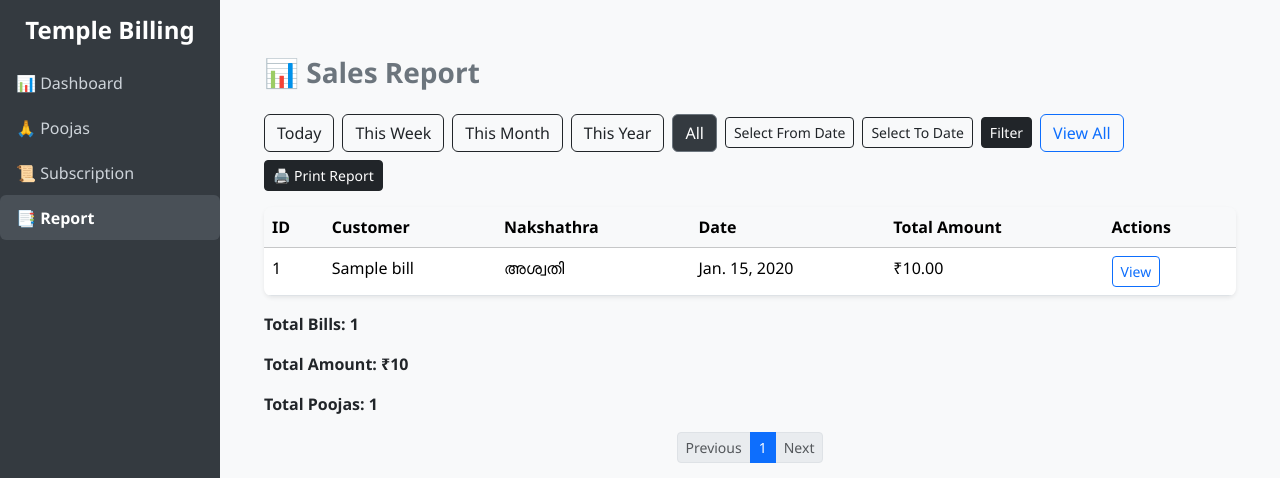
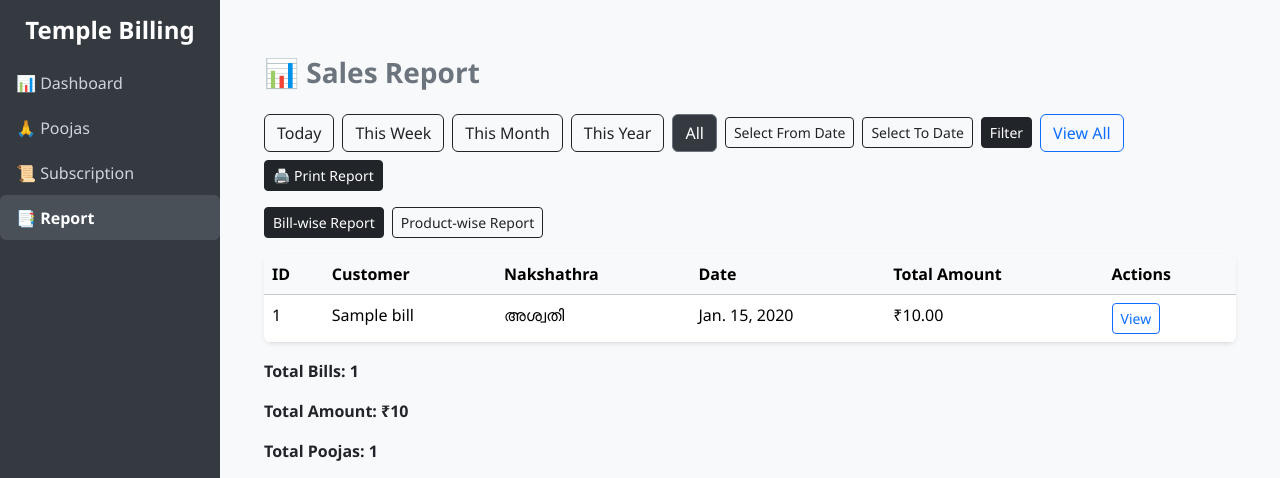
Before and after one commit to Achujozef/Billing-Web, a Django app: page /report/ in a window 1280 px wide. Shown: the top 478 px of the page. Run offline with Django 5.2, Linux system fonts and the light colour scheme; a user stored in the database is signed in; tables that the repository leaves empty hold one stand-in row (values such as "Sample post").

Commit message:
Report Updated with produuct report

```diff
--- a/billing/templates/billing/dashboard.html
+++ b/billing/templates/billing/dashboard.html
@@ -92,7 +92,7 @@
     </div> {% endcomment %}
     <!-- Customer Name Input -->
 <div class="mb-3 position-relative">
-  <label class="form-label fw-bold">Customer Name</label>
+  <label class="form-label fw-bold">പേര്</label>
   <input type="text" id="cust-name" class="form-control" placeholder="Enter Customer Name">
   <div id="customer_suggestions" class="list-group position-absolute w-100 shadow-sm d-none"
        style="z-index:1000; max-height:200px; overflow-y:auto;"></div>
@@ -100,7 +100,7 @@
 
 
     <div class="mb-4">
-      <label class="form-label fw-medium">Nakshathra</label>
+      <label class="form-label fw-medium">നക്ഷത്രം</label>
       <select id="nakshathra" class="form-select form-select-lg" style="height:55px; font-size:1.1rem;">
         <option value="">Select Nakshathra</option>
         {% for nk, val in NAKSHATHRA_CHOICES %}
--- a/billing/templates/billing/report.html
+++ b/billing/templates/billing/report.html
@@ -59,10 +59,22 @@
   <!-- Print Button -->
   <button class="btn btn-dark btn-sm" onclick="printReport()">🖨️ Print Report</button>
 </div>
+<div class="d-flex gap-2 mb-3">
+  <a href="?report=bill{% if filter_option %}&filter={{ filter_option }}{% endif %}{% if start_date %}&start_date={{ start_date }}{% endif %}{% if end_date %}&end_date={{ end_date }}{% endif %}"
+     class="btn btn-sm {% if report_type == 'bill' %}btn-dark{% else %}btn-outline-dark{% endif %}">
+     Bill-wise Report
+  </a>
+
+  <a href="?report=product{% if filter_option %}&filter={{ filter_option }}{% endif %}{% if start_date %}&start_date={{ start_date }}{% endif %}{% if end_date %}&end_date={{ end_date }}{% endif %}"
+     class="btn btn-sm {% if report_type == 'product' %}btn-dark{% else %}btn-outline-dark{% endif %}">
+     Product-wise Report
+  </a>
+</div>
 
   <!-- Bill Table -->
    <div id="printArea">
   <div class="table-responsive shadow-sm rounded-3 overflow-hidden">
+    {% if report_type == "bill" %}
     <table class="table table-hover mb-0">
       <thead class="table-light" style="position: sticky; top: 0; z-index: 1;">
         <tr>
@@ -105,13 +117,51 @@
 </tbody>
 
     </table>
-  </div>
+      </div>
   <!-- Totals for Print -->
   <div class="mt-3 fw-bold">
     <p>Total Bills: {{ total_bills }}</p>
     <p>Total Amount: ₹{{ total_amount }}</p>
     <p>Total Poojas: {{ total_poojas }}</p>
   </div>
+    {% endif %}
+    {% if report_type == "product" %}
+<div id="printArea">
+  <div class="table-responsive shadow-sm rounded-3 overflow-hidden">
+    <table class="table table-hover mb-0">
+      <thead class="table-light">
+        <tr>
+          <th>#</th>
+          <th>Product (Pooja)</th>
+          <th>Quantity</th>
+          <th>Total Amount</th>
+        </tr>
+      </thead>
+      <tbody>
+        {% for p in products %}
+        <tr>
+          <td>{{ forloop.counter }}</td>
+          <td>{{ p.pooja_name }}</td>
+          <td>{{ p.quantity }}</td>
+          <td>₹{{ p.total }}</td>
+        </tr>
+        {% empty %}
+        <tr>
+          <td colspan="4" class="text-center text-muted">No products found.</td>
+        </tr>
+        {% endfor %}
+      </tbody>
+    </table>
+  </div>
+  <div class="mt-3 fw-bold">
+    <p>Total Products: {{ total_products }}</p>
+    <p>Total Quantity: {{ total_quantity }}</p>
+    <p>Total Amount: ₹{{ total_amount }}</p>
+  </div>
+</div>
+{% endif %}
+
+
 </div>
 
 
--- a/billing/views.py
+++ b/billing/views.py
@@ -400,6 +400,63 @@ def mark_cycle_done(request):
             return JsonResponse({"success": False, "error": str(e)})
     return JsonResponse({"success": False, "error": "Invalid request"})
 
+# @login_required(login_url="login")
+# def report_view(request):
+#     filter_option = request.GET.get("filter")
+#     start_date = request.GET.get("start_date")
+#     end_date = request.GET.get("end_date")
+#     view_mode = request.GET.get("view")
+#     page = int(request.GET.get("page", 1))
+
+#     today = timezone.now().date()
+#     bills_qs = Bill.objects.prefetch_related("poojas").all().order_by("-date")
+
+#     # Filtering
+#     if filter_option:
+#         if filter_option == "today":
+#             bills_qs = bills_qs.filter(date=today)
+#         elif filter_option == "week":
+#             start_week = today - timedelta(days=today.weekday())
+#             bills_qs = bills_qs.filter(date__gte=start_week, date__lte=today)
+#         elif filter_option == "month":
+#             bills_qs = bills_qs.filter(date__year=today.year, date__month=today.month)
+#         elif filter_option == "year":
+#             bills_qs = bills_qs.filter(date__year=today.year)
+#         elif filter_option == "custom" and start_date and end_date:
+#             try:
+#                 start = datetime.strptime(start_date, "%Y-%m-%d").date()
+#                 end = datetime.strptime(end_date, "%Y-%m-%d").date()
+#                 bills_qs = bills_qs.filter(date__gte=start, date__lte=end)
+#             except ValueError:
+#                 pass
+
+#     # Pagination or All
+#     if view_mode == "all":
+#         bills = bills_qs
+#         page_obj = None
+#     else:
+#         paginator = Paginator(bills_qs, 20)
+#         page_obj = paginator.get_page(page)
+#         bills = page_obj.object_list
+
+#     # Totals
+#     total_bills = bills_qs.count()
+#     total_amount = bills_qs.aggregate(Sum("total_amount"))["total_amount__sum"] or 0
+#     total_poojas = sum(bill.poojas.count() for bill in bills_qs)
+
+#     context = {
+#         "bills": bills,
+#         "total_bills": total_bills,
+#         "total_amount": total_amount,
+#         "total_poojas": total_poojas,
+#         "filter_option": filter_option or "",
+#         "start_date": start_date or "",
+#         "end_date": end_date or "",
+#         "page_obj": page_obj,
+#         "view_mode": view_mode or "",
+#     }
+#     return render(request, "billing/report.html", context)
+
 @login_required(login_url="login")
 def report_view(request):
     filter_option = request.GET.get("filter")
@@ -407,6 +464,7 @@ def report_view(request):
     end_date = request.GET.get("end_date")
     view_mode = request.GET.get("view")
     page = int(request.GET.get("page", 1))
+    report_type = request.GET.get("report", "bill")  # default bill
 
     today = timezone.now().date()
     bills_qs = Bill.objects.prefetch_related("poojas").all().order_by("-date")
@@ -430,34 +488,61 @@ def report_view(request):
             except ValueError:
                 pass
 
-    # Pagination or All
-    if view_mode == "all":
-        bills = bills_qs
-        page_obj = None
+    # --- BILL REPORT ---
+    if report_type == "bill":
+        if view_mode == "all":
+            bills = bills_qs
+            page_obj = None
+        else:
+            paginator = Paginator(bills_qs, 20)
+            page_obj = paginator.get_page(page)
+            bills = page_obj.object_list
+
+        total_bills = bills_qs.count()
+        total_amount = bills_qs.aggregate(Sum("total_amount"))["total_amount__sum"] or 0
+        total_poojas = sum(bill.poojas.count() for bill in bills_qs)
+
+        context = {
+            "report_type": "bill",
+            "bills": bills,
+            "total_bills": total_bills,
+            "total_amount": total_amount,
+            "total_poojas": total_poojas,
+            "filter_option": filter_option or "",
+            "start_date": start_date or "",
+            "end_date": end_date or "",
+            "page_obj": page_obj,
+            "view_mode": view_mode or "",
+        }
+
+    # --- PRODUCT REPORT ---
     else:
-        paginator = Paginator(bills_qs, 20)
-        page_obj = paginator.get_page(page)
-        bills = page_obj.object_list
+        from django.db.models import Count, F
+        # flatten all poojas sold in period
+        product_data = (
+            Pooja.objects.filter(billpooja__bill__in=bills_qs)
+            .values("id", "pooja_name", "price")
+            .annotate(quantity=Count("billpooja"), total=Sum("price"))
+            .order_by("pooja_name")
+        )
 
-    # Totals
-    total_bills = bills_qs.count()
-    total_amount = bills_qs.aggregate(Sum("total_amount"))["total_amount__sum"] or 0
-    total_poojas = sum(bill.poojas.count() for bill in bills_qs)
+        total_products = product_data.count()
+        total_quantity = sum(p["quantity"] for p in product_data)
+        total_amount = sum(p["total"] for p in product_data)
 
-    context = {
-        "bills": bills,
-        "total_bills": total_bills,
-        "total_amount": total_amount,
-        "total_poojas": total_poojas,
-        "filter_option": filter_option or "",
-        "start_date": start_date or "",
-        "end_date": end_date or "",
-        "page_obj": page_obj,
-        "view_mode": view_mode or "",
-    }
+        context = {
+            "report_type": "product",
+            "products": product_data,
+            "total_products": total_products,
+            "total_quantity": total_quantity,
+            "total_amount": total_amount,
+            "filter_option": filter_option or "",
+            "start_date": start_date or "",
+            "end_date": end_date or "",
+            "view_mode": view_mode or "",
+        }
+
     return render(request, "billing/report.html", context)
-
-
 
 
 
```
